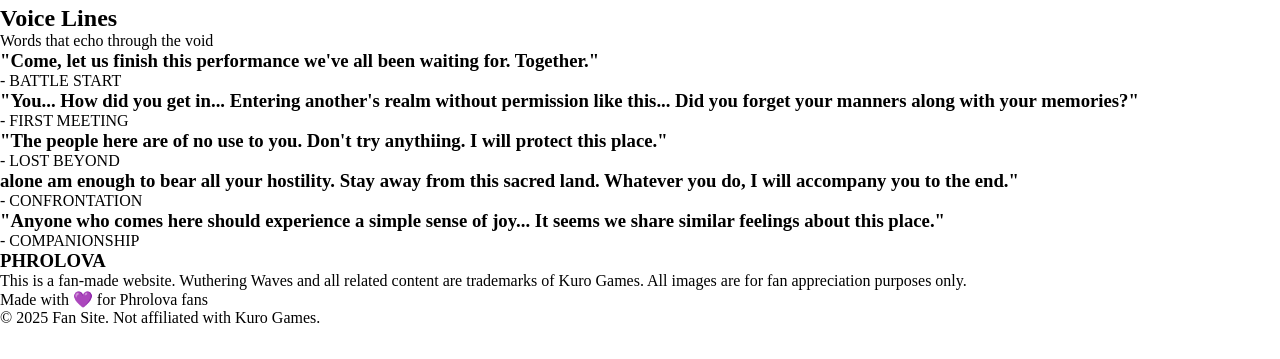
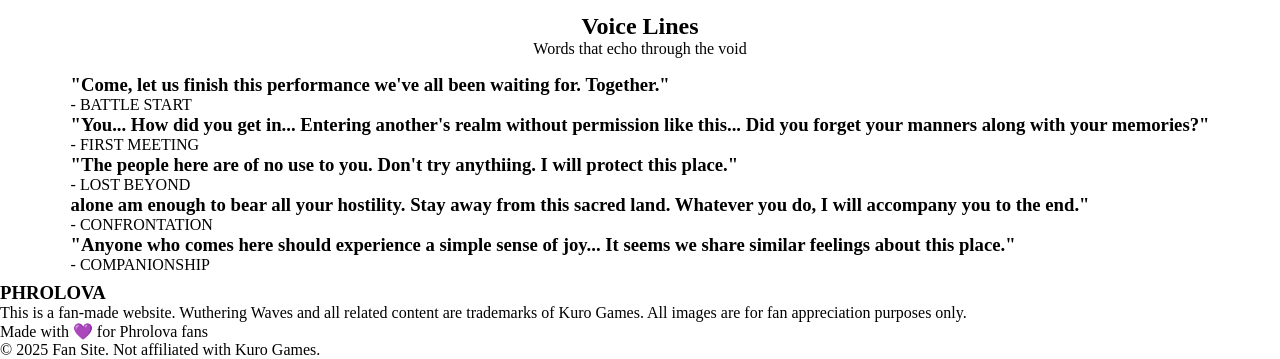
Before and after one commit to Shun89303/Phrolova-fan-website, a plain HTML site: page index.html in a window 1280 px wide. Shown: the part 2409-2768 px from the top of the page. Before the commit the page ends 2736 px from the top, so only its background shows below. Drawn offline with Linux system fonts and the light colour scheme.

Commit message:
version 1.5 section-voicelines css

```diff
--- a/index.html
+++ b/index.html
@@ -142,7 +142,7 @@
 
             <p>Words that echo through the void</p>
 
-            <div>
+            <div class="voicelines-cc">
                 <div>
                     <h3>"Come, let us finish this performance we've all been waiting for. Together."</h3>
                     <p>- BATTLE START</p>
--- a/styles.css
+++ b/styles.css
@@ -41,9 +41,11 @@
 
 /* ABOUT */
 /* ABILITIES */
+/* VOICELINES */
 .about,
 .abilities,
-.gallery {
+.gallery,
+.voicelines {
     display: flex;
     flex-direction: column;
     justify-content: center;
@@ -81,3 +83,8 @@
     height: auto;
     object-fit: cover;
 }
+
+/* VOICELINES */
+.voicelines-cc {
+    margin-top: 1rem;
+}
```
